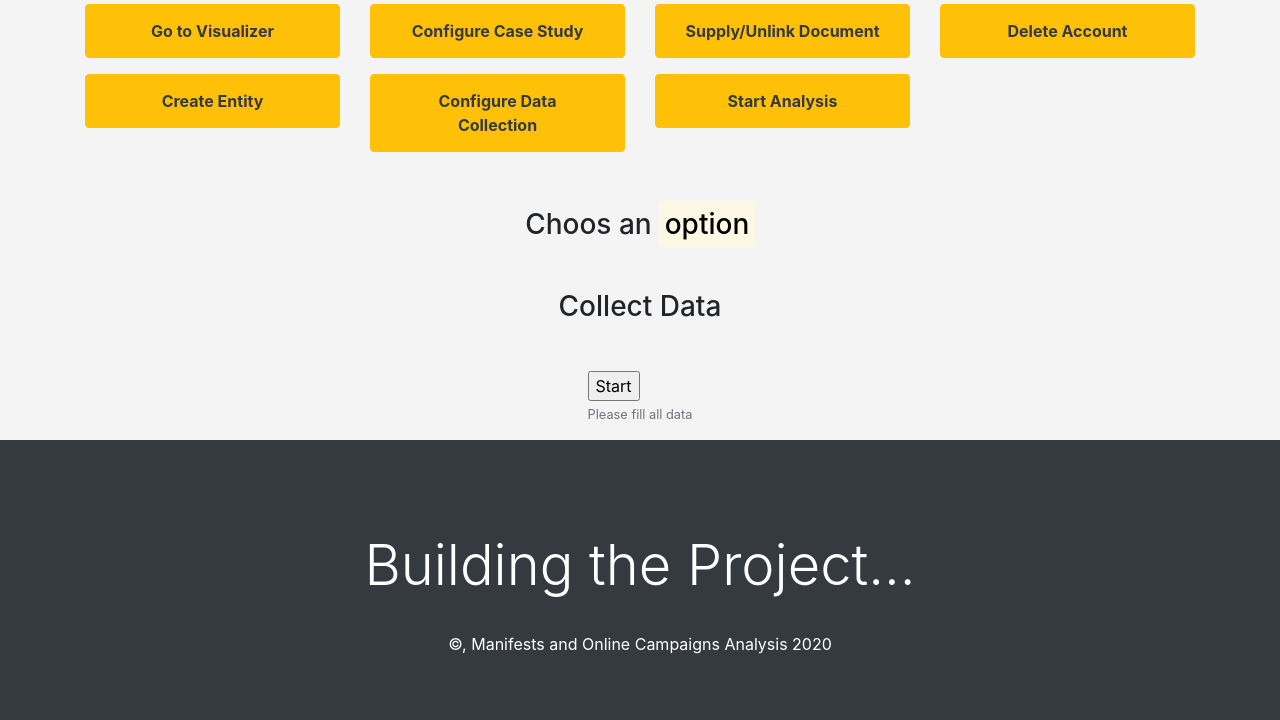
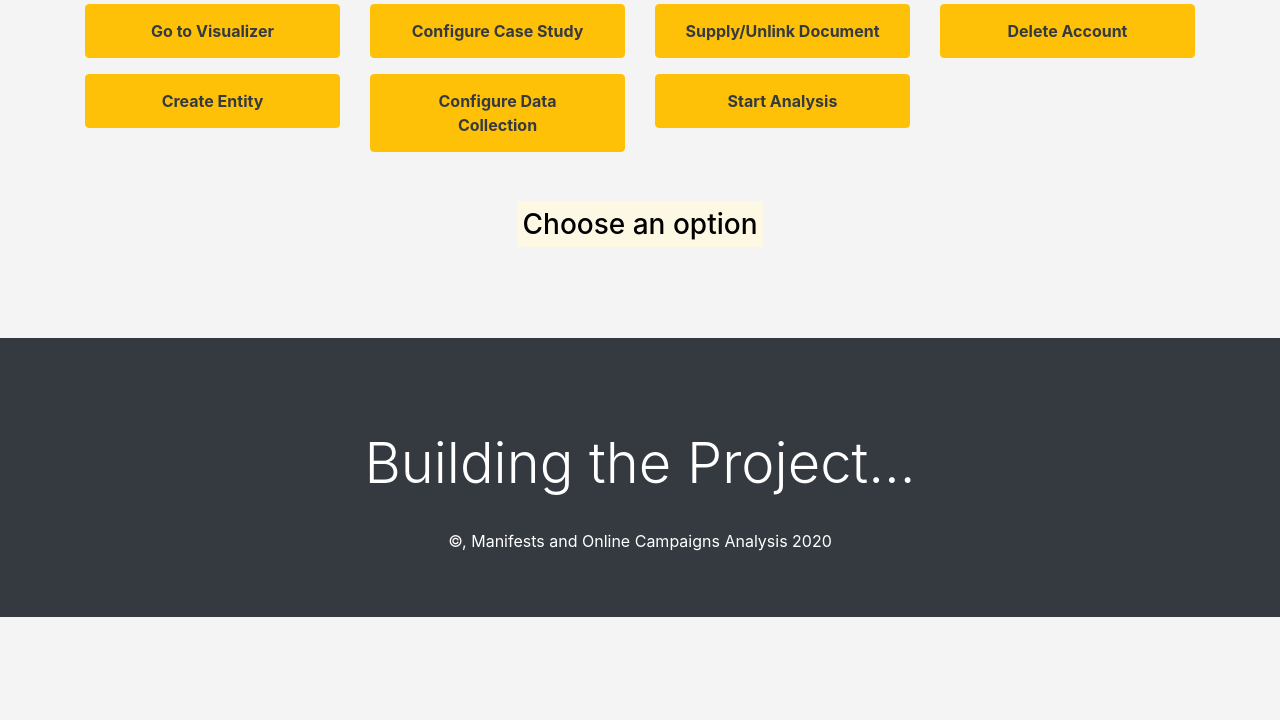
Before and after one commit to ea-maruri/Manifests_and_Online_Campaigns_Analysis, a Django app: page /Configurator/ in a window 1280 px wide. Shown: the part 343-1063 px from the top of the page. After the commit the page ends 960 px from the top, so only its background shows below. Run offline with Django 3.2, Linux system fonts and the light colour scheme; some libraries are stand-ins or nearby versions.

Commit message:
change the configurator view

```diff
--- a/StudyCasesConfApp/templates/StudyCasesConfApp/configurator.html
+++ b/StudyCasesConfApp/templates/StudyCasesConfApp/configurator.html
@@ -14,50 +14,14 @@
 
   {% include 'middle/conf-options.html' %}
 
-  <div class="container">
+  <div class="container mb-5">
     <div class="row">
       <div class="col-sm-12 text-center">
-        <h3 class="mb-5">Choos an <mark>option</mark></h3>
+        <h3 class="mb-5"><mark>Choose an option</mark></h3>
       </div>
     </div>
   </div>
 
-
   {% block config_option %}{% endblock %}
 
-
-  <!-- Suppose A specific form -->
-  <div class="container">
-
-    <!-- Collect Data -->
-    <div class="row">
-      <div class="col-sm-12 text-center">
-        <h3 class="mb-5">Collect Data</h3>
-      </div>
-    </div>
-
-    <div class="row">
-      <div class="col-sm-12">
-
-        <div class="d-flex justify-content-around">
-          {% if analysis_conf.error %}
-            <p class="text-danger">Sorry, something went wrong, while loading the form</p>
-          {% else %}
-            <div class="form-group">
-              <form action="" method="POST">{% csrf_token %}
-                {{analysis_conf}}
-                <input type="submit" value="Start"/>
-
-                <div class="d-flex justify-content-end">
-                  <small id="formHelper" class="form-text text-muted">Please fill all data</small>
-                </div>
-              </form>
-            </div>
-          {% endif %}
-        </div>
-      </div>
-    </div>
-
-  </div>
-
 {% endblock %}
```
